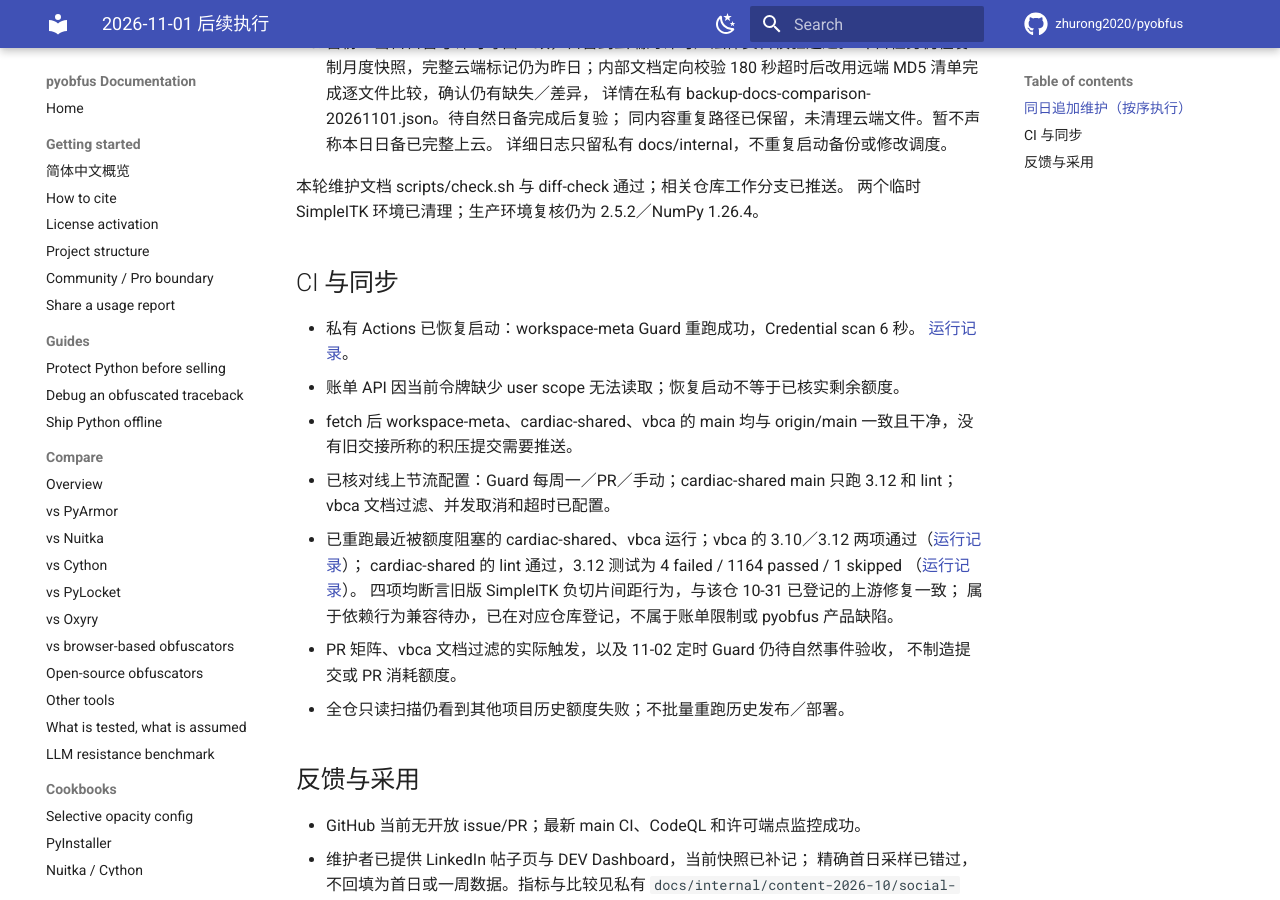
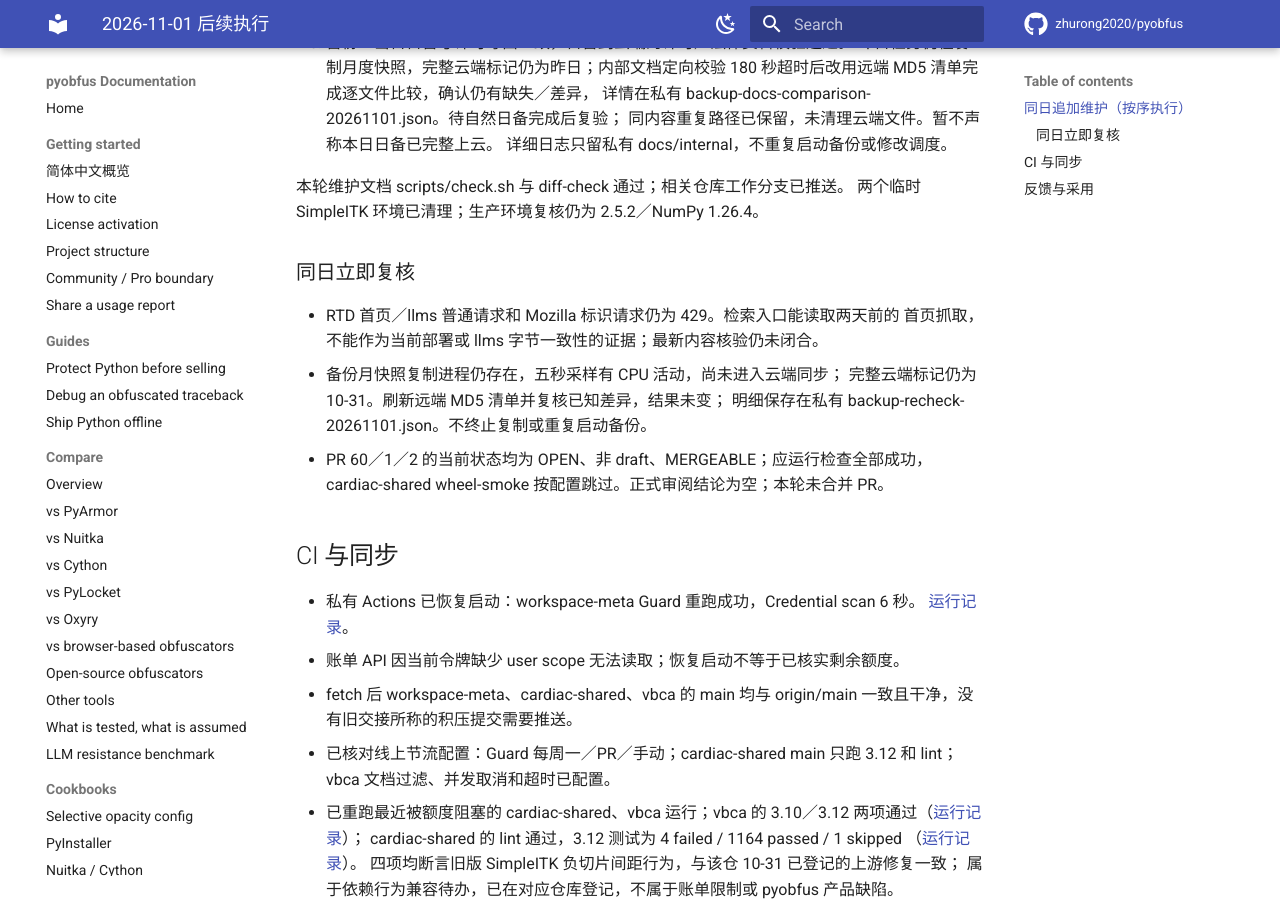
Before and after one commit to zhurong2020/pyobfus, an MkDocs documentation site: the page built from docs/EXECUTION_PROGRESS_2026-11-01.md, in a window 1280 px wide and 900 px high, scrolled down 708 px. Built offline with MkDocs 1.6.1 and Material for MkDocs 9.7.7, drawn with Linux system fonts in a browser that asks for light colours; comment, search, counter and statistics services are not loaded.

Commit message:
docs: record immediate deployment and backup rechecks

```diff
--- a/docs/EXECUTION_PROGRESS_2026-11-01.md
+++ b/docs/EXECUTION_PROGRESS_2026-11-01.md
@@ -33,6 +33,16 @@
 本轮维护文档 scripts/check.sh 与 diff-check 通过；相关仓库工作分支已推送。
 两个临时 SimpleITK 环境已清理；生产环境复核仍为 2.5.2／NumPy 1.26.4。
 
+### 同日立即复核
+
+- RTD 首页／llms 普通请求和 Mozilla 标识请求仍为 429。检索入口能读取两天前的
+  首页抓取，不能作为当前部署或 llms 字节一致性的证据；最新内容核验仍未闭合。
+- 备份月快照复制进程仍存在，五秒采样有 CPU 活动，尚未进入云端同步；
+  完整云端标记仍为 10-31。刷新远端 MD5 清单并复核已知差异，结果未变；
+  明细保存在私有 backup-recheck-20261101.json。不终止复制或重复启动备份。
+- PR 60／1／2 的当前状态均为 OPEN、非 draft、MERGEABLE；应运行检查全部成功，
+  cardiac-shared wheel-smoke 按配置跳过。正式审阅结论为空；本轮未合并 PR。
+
 ## CI 与同步
 
 - 私有 Actions 已恢复启动：workspace-meta Guard 重跑成功，Credential scan 6 秒。
```
